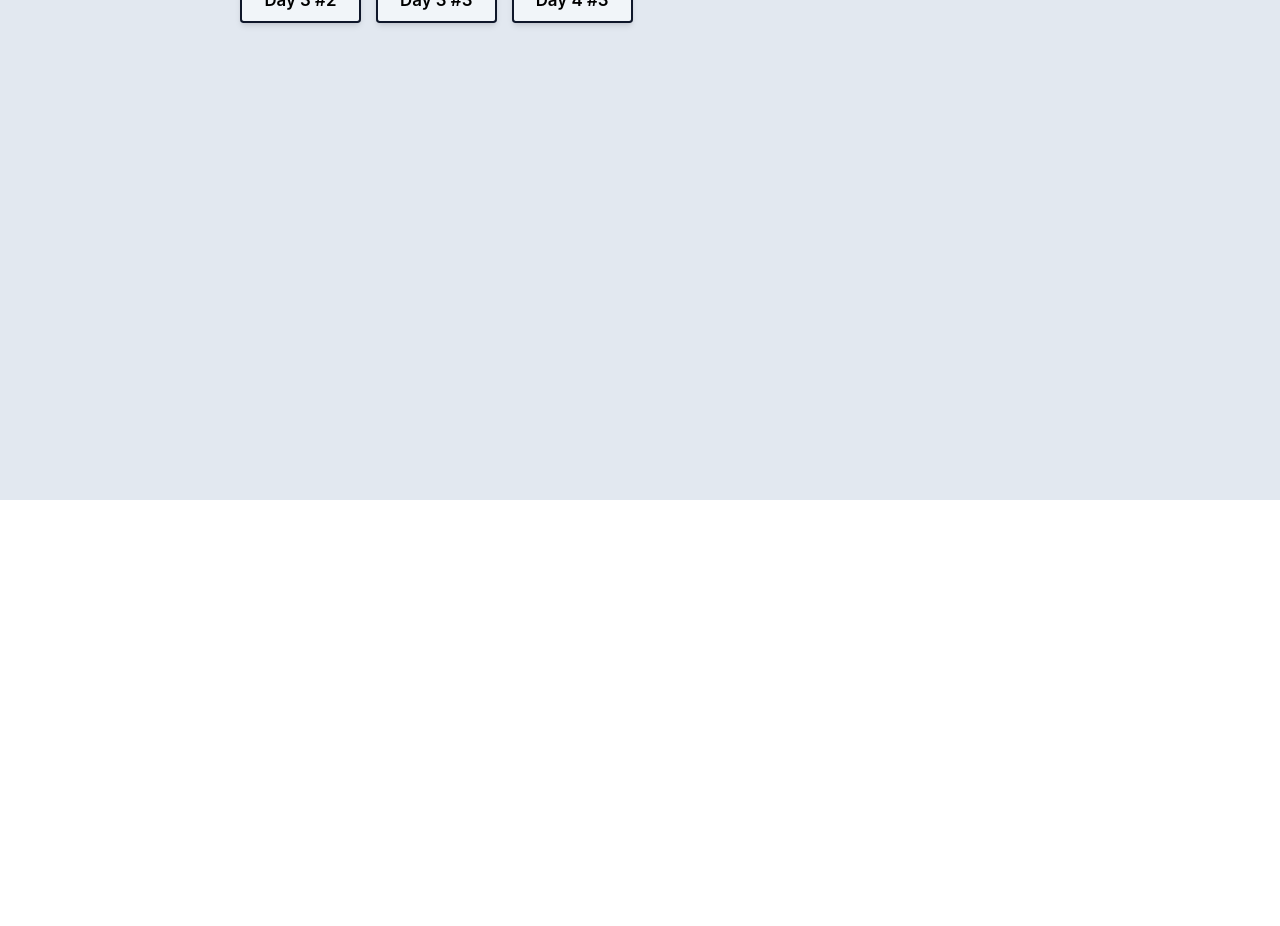
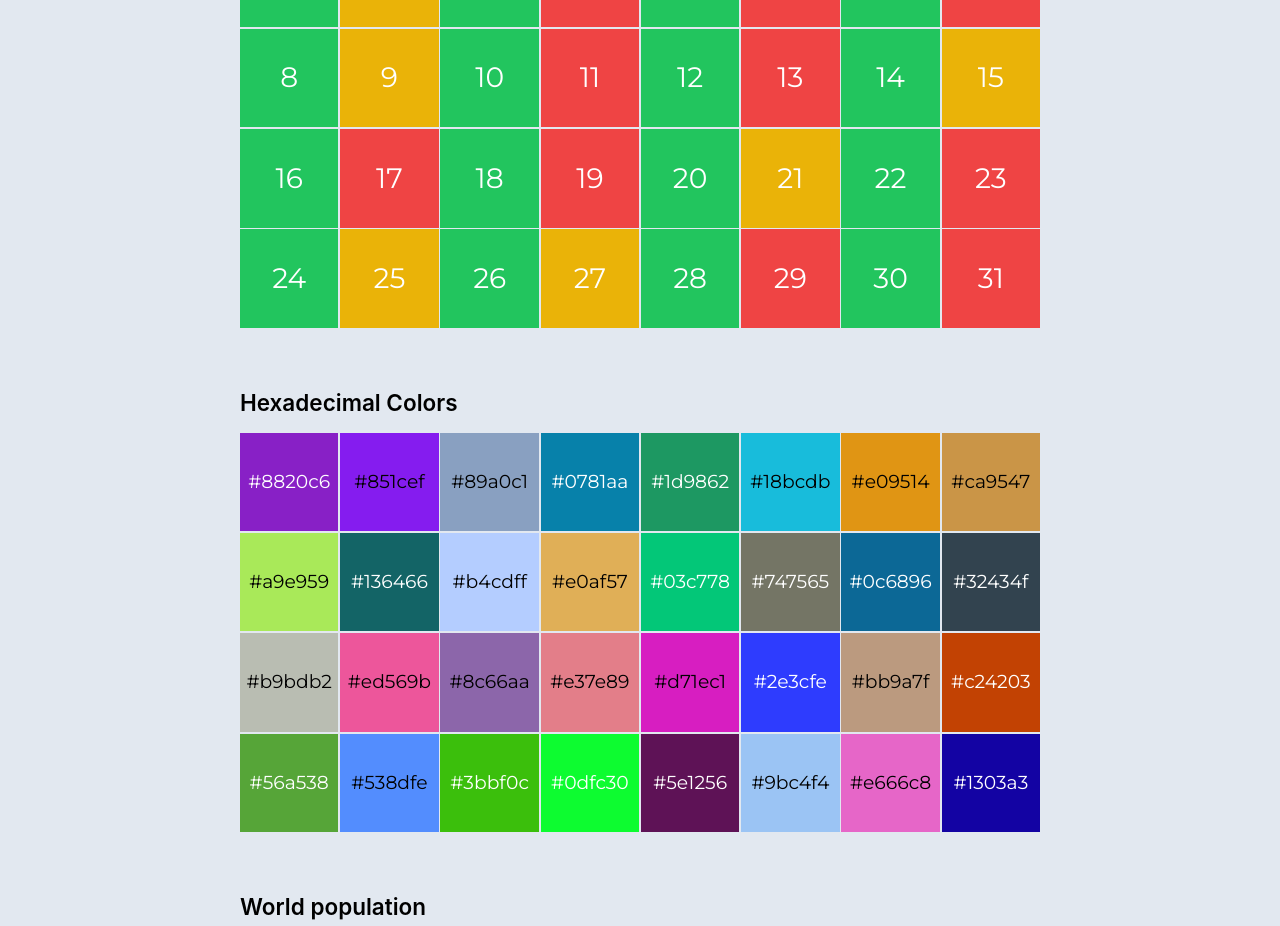
Before and after one commit to dongheenam/30-days-of-react-solutions, a React (Vite) app: page /day6-2 in a window 1280 px wide. Shown: the part 300-1226 px from the top of the page. Before the commit the page ends 800 px from the top, so only its background shows below. Built offline with nearby package versions, Linux system fonts and the light colour scheme; the HTML template or start-up script is replaced by a standard one.

Commit message:
Submit solutions for day 6 challenges

```diff
--- a/src/components/Home.tsx
+++ b/src/components/Home.tsx
@@ -20,6 +20,7 @@ export default function Home() {
         <Button onClick={() => navigate("/day3-2")}>Day 3 #2</Button>
         <Button onClick={() => navigate("/day3-3")}>Day 3 #3</Button>
         <Button onClick={() => navigate("/day4-3")}>Day 4 #3</Button>
+        <Button onClick={() => navigate("/day6-2")}>Day 6 #2</Button>
       </div>
     </main>
   );
--- a/src/components/RouteSolutions.tsx
+++ b/src/components/RouteSolutions.tsx
@@ -4,6 +4,7 @@ import Home from "./Home.js";
 import Day3Level2 from "./day-3/Day3Level2.js";
 import Day3Level3 from "./day-3/Day3Level3.js";
 import Day4Level3 from "./day-4/Day4Level3.js";
+import Day6Level2 from "./day-6/Day6Level2.js";
 
 export default function RouteSolutions() {
   return (
@@ -12,6 +13,7 @@ export default function RouteSolutions() {
       <Route path="/day3-2" element={<Day3Level2 />} />
       <Route path="/day3-3" element={<Day3Level3 />} />
       <Route path="/day4-3" element={<Day4Level3 />} />
+      <Route path="/day6-2" element={<Day6Level2 />} />
       <Route path="*" element={<Home />} />
     </Routes>
   );
--- a/src/components/day-4/Day4Level3.tsx
+++ b/src/components/day-4/Day4Level3.tsx
@@ -3,11 +3,11 @@ import { useState } from "react";
 import Button from "../Button";
 
 /* returns a random hex color as string e.g. #3a12d8 */
-interface Color {
+export interface Color {
   value: string;
   whiteText: boolean;
 }
-function randomColor(): Color {
+export function randomColor(): Color {
   const colorValues: Array<number> = Array.from({ length: 3 }, () =>
     Math.floor(Math.random() * 256)
   );
--- /dev/null
+++ b/src/components/day-6/Day6Level2.tsx
@@ -0,0 +1,122 @@
+import { Color, randomColor } from "../day-4/Day4Level3";
+import popJSON from "./populations.json";
+
+/* Helper functions for Challenge #1 and #2 */
+function range(start: number, end: number) {
+  return [...Array(end - start + 1)].map((_, idx) => start + idx);
+}
+
+function isPrime(num: number): boolean {
+  if (num < 2) {
+    return false;
+  }
+  for (let i = 2; i <= Math.sqrt(num); i++) {
+    if (num % i == 0) {
+      return false;
+    }
+  }
+  return true;
+}
+
+function classNum(num: number): string {
+  if (num % 2 == 0) {
+    return "bg-green-500";
+  } else if (isPrime(num)) {
+    return "bg-red-500";
+  } else {
+    return "bg-yellow-500";
+  }
+}
+
+/* Helper functions for Challenge #3 */
+const chartNameClass = "w-36 roboto font-light text-lg";
+const chartNumberClass = "w-36 ml-4 roboto font-light text-lg";
+
+// shorten USA and Russia
+function shortName(country: string) {
+  switch (country.toLowerCase()) {
+    case "united states of america":
+      return "USA";
+    case "russian federation":
+      return "Russia";
+    default:
+      return country;
+  }
+}
+
+function renderChartElement(
+  countryData: {
+    country: string;
+    population: number;
+  },
+  maxPopulation: number
+) {
+  const { country, population } = countryData;
+  const widthPercent: string =
+    ((population / maxPopulation) * 100).toPrecision(2) + "%";
+  return (
+    <div key={country} className="flex w-full my-1">
+      <div className={chartNameClass}>{shortName(country)}</div>
+      <div className="flex-grow">
+        <div
+          className="h-full bg-orange-400 rounded-md"
+          style={{ width: widthPercent }}
+        />
+      </div>
+      <div className={chartNumberClass}>
+        {Intl.NumberFormat("en-US").format(population)}
+      </div>
+    </div>
+  );
+}
+
+export default function Day6Level2() {
+  const numbers: Array<number> = range(0, 31);
+  const colors: Array<Color> = [...Array(32)].map(() => randomColor());
+  // "World" isn't really a country
+  const countries: Array<{ country: string; population: number }> =
+    popJSON.data.filter((item) => item.country !== "World");
+  const maxPopulation: number = Math.max(
+    ...countries.map((country) => country.population)
+  );
+  return (
+    <main className="pb-16">
+      <h1>Day 6 Level 2</h1>
+      <h2>Number Generator</h2>
+      <div
+        id="part-1"
+        className="grid grid-cols-4 sm:grid-cols-6 md:grid-cols-8 gap-0.5 justify-items-stretch"
+      >
+        {numbers.map((num) => (
+          <div
+            key={num}
+            className={`aspect-square flex justify-center items-center
+              text-white text-3xl mont ${classNum(num)}`}
+          >
+            {num}
+          </div>
+        ))}
+      </div>
+      <h2>Hexadecimal Colors</h2>
+      <div
+        id="part-2"
+        className="grid grid-cols-4 sm:grid-cols-6 md:grid-cols-8 gap-0.5 justify-items-stretch"
+      >
+        {colors.map((color) => (
+          <div
+            key={color.value}
+            className={`aspect-square flex justify-center items-center
+              text-xl mont ${color.whiteText ? "text-white" : "text-black"}`}
+            style={{ backgroundColor: color.value }}
+          >
+            {color.value}
+          </div>
+        ))}
+      </div>
+      <h2>World population</h2>
+      <div id="part-3">
+        {countries.map((country) => renderChartElement(country, maxPopulation))}
+      </div>
+    </main>
+  );
+}
--- /dev/null
+++ b/src/components/day-6/populations.json
@@ -0,0 +1,15 @@
+{
+  "data": [
+    { "country": "World", "population": 7693165599 },
+    { "country": "China", "population": 1377422166 },
+    { "country": "India", "population": 1295210000 },
+    { "country": "United States of America", "population": 323947000 },
+    { "country": "Indonesia", "population": 258705000 },
+    { "country": "Brazil", "population": 206135893 },
+    { "country": "Pakistan", "population": 194125062 },
+    { "country": "Nigeria", "population": 186988000 },
+    { "country": "Bangladesh", "population": 161006790 },
+    { "country": "Russian Federation", "population": 146599183 },
+    { "country": "Japan", "population": 126960000 }
+  ]
+}
```
